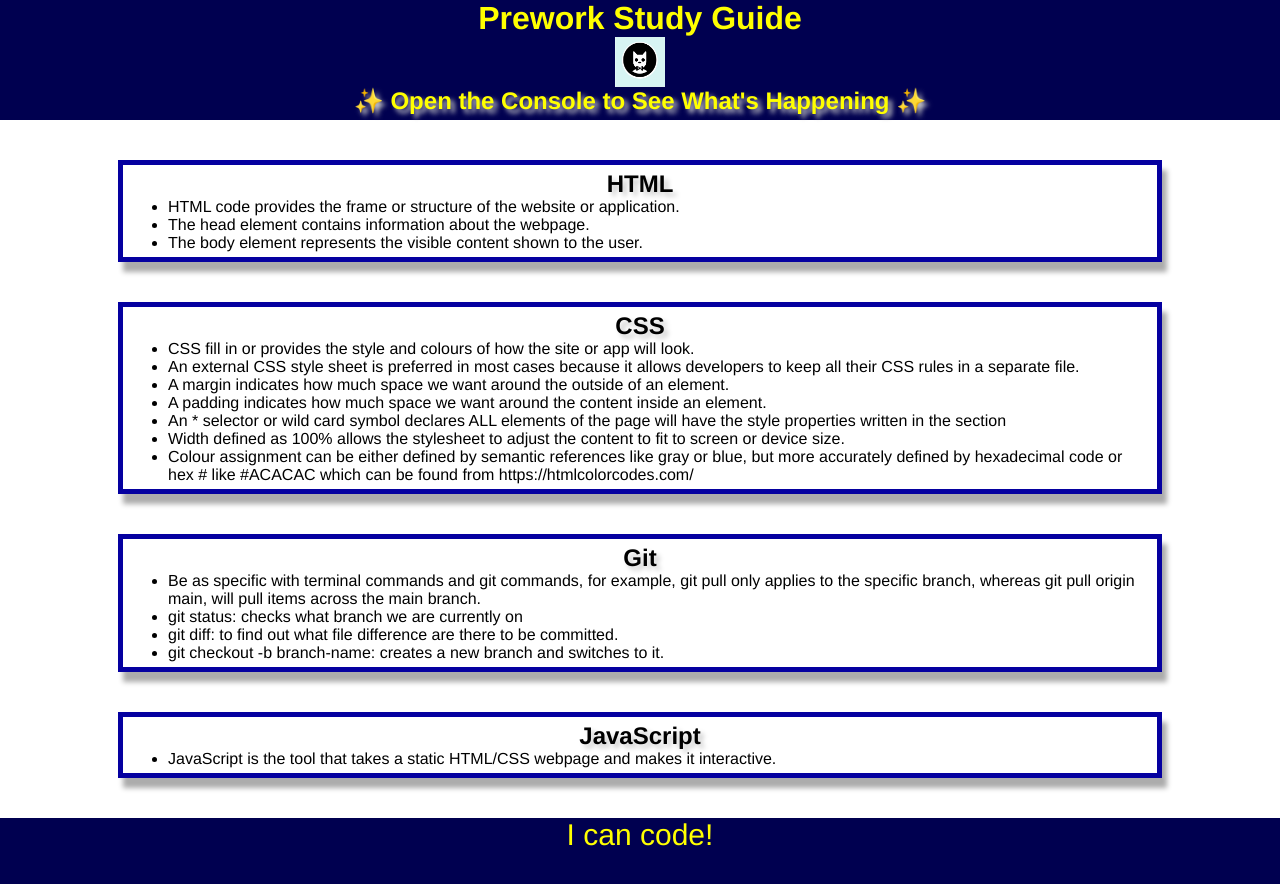
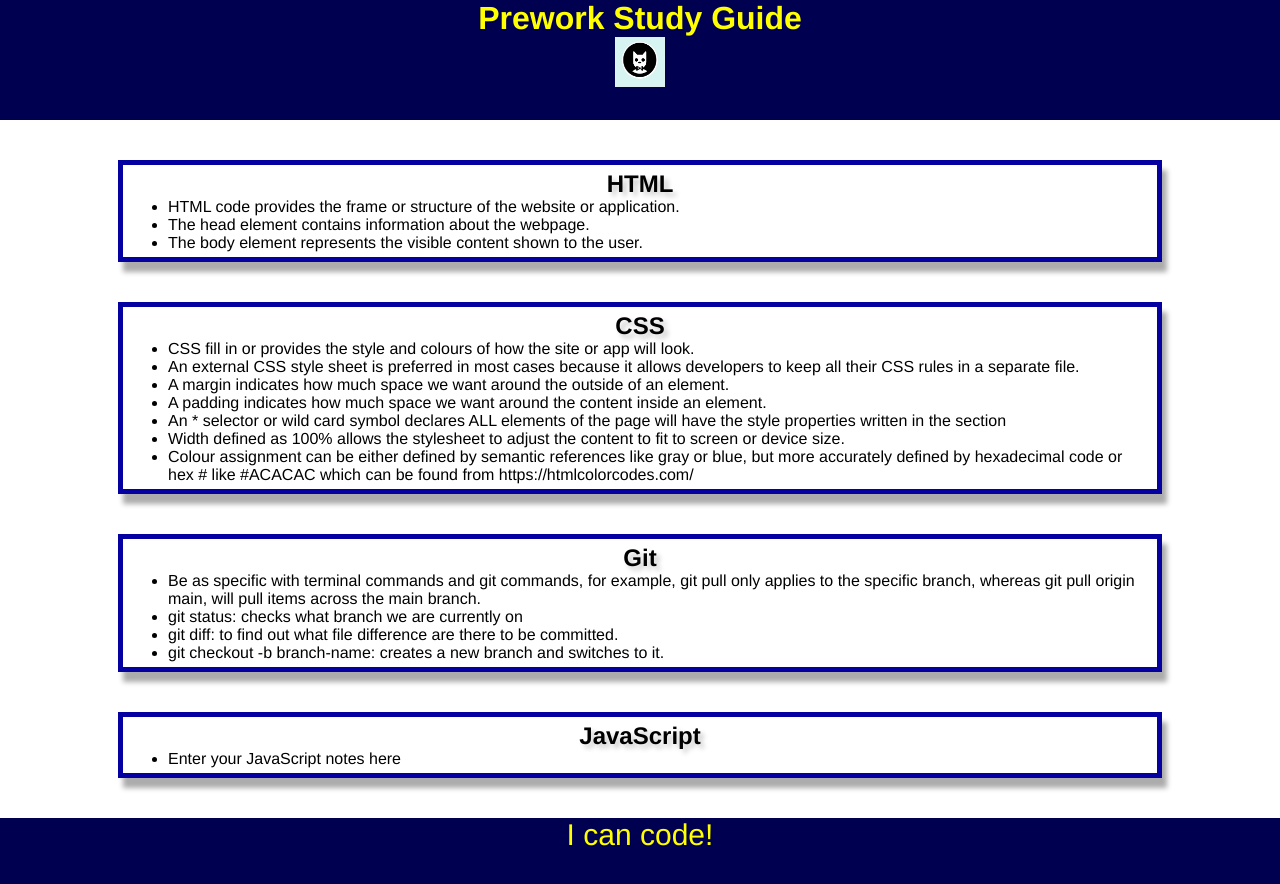
Before and after one commit to FredWYH/prework-study-guide, a plain HTML site: page index.html in a window 1280 px wide. Drawn offline with Linux system fonts and the light colour scheme.

Commit message:
Revert "add JS to the web app"

```diff
--- a/assets/script.js
+++ /dev/null
@@ -1,18 +0,0 @@
-var topics = ['HTML', 'CSS', 'Git', 'JavaScript'];
-
-for(var x = 0; x < topics.length; x++) {
-    console.log(topics[x]);
-   }
-/*
-if (topic === 'HTML') {
- console.log("Let's study HTML!");
-} else if (topic === 'CSS') {
- console.log("Let's study CSS!");
-} else if (topic === 'Git') {
- console.log("Let's study Git!");
-} else if (topic === 'JavaScript') {
- console.log("Let's study JavaScript!");
-} else {
- console.log('Please try again!');
-}
-*/
--- a/index.html
+++ b/index.html
@@ -11,9 +11,6 @@
     <header id="top">
       <h1>Prework Study Guide</h1>
       <img src="./assets/bowtie-cat.png" alt="Profile image of cat wearing a bow tie." />
-
-      <h2>✨ Open the Console to See What's Happening ✨</h2>
-
     </header>
     <main>
       <section class="card" id="html-section">
@@ -51,7 +48,7 @@
       <section class="card" id="javascript-section">
         <h2>JavaScript</h2>
         <ul>
-          <li>JavaScript is the tool that takes a static HTML/CSS webpage and makes it interactive.</li>
+          <li>Enter your JavaScript notes here</li>
         </ul>
       </section>
     </main>
@@ -59,8 +56,5 @@
     <footer>
       <p>I can code!</p>
     </footer>
-
-    <script src="./assets/script.js"></script>
-
   </body>
 </html>
```
